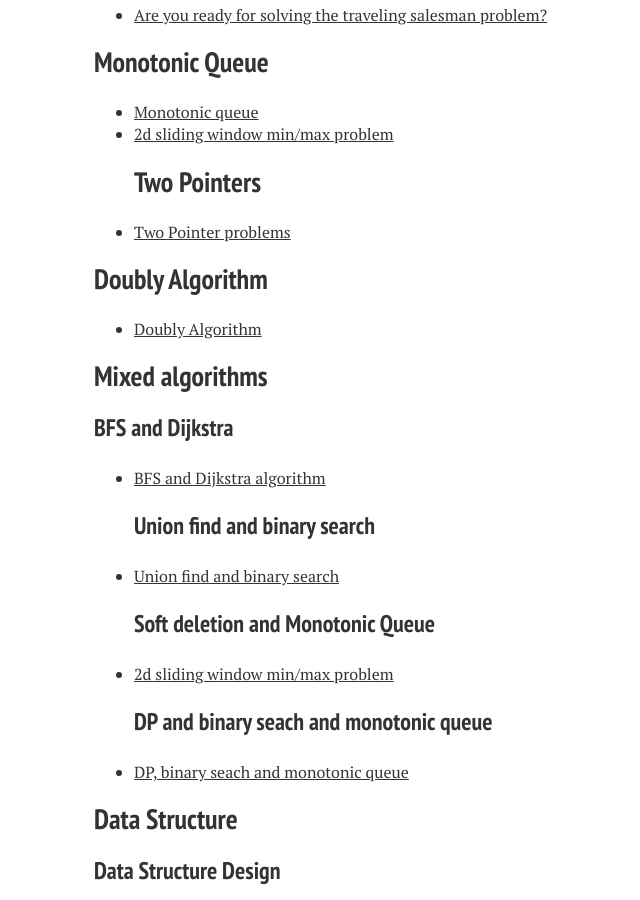
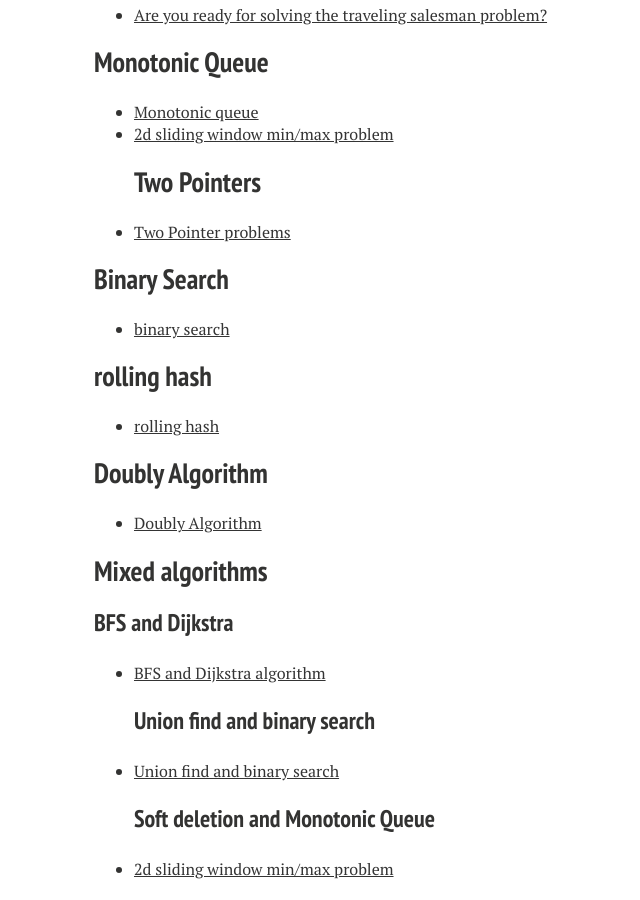
Before and after one commit to xiaokeshen/xiaokeshen.github.io, a Jekyll site: the page built from blog/index.md, in a window 1280 px wide and 900 px high, scrolled down 1923 px. Shown: the whole window, without its empty margins (226-866 px from the left). Built offline with Jekyll 4.4.1, drawn with Linux system fonts in a browser that asks for light colours; nearby versions of some CDN libraries; some of the changed text lies outside the part shown.

Commit message:
add two blogs

```diff
--- a/blog/index.md
+++ b/blog/index.md
@@ -73,6 +73,12 @@ My 'Serious' coding got started since I became a student as a Computer Science M
 ## Two Pointers
 - [Two Pointer problems](https://medium.com/@jim.morris.shen/two-pointers-5bc86424ffd4?source=friends_link&sk=20eb28ea867ad7f3a3e67b22fd5bf4f9)
 
+## Binary Search
+- [binary search](https://medium.com/@jim.morris.shen/binary-search-30f3d0d7225?source=friends_link&sk=585409d25eeb3e41daea53f3a16c4b5d)
+
+## rolling hash
+- [rolling hash](https://medium.com/@jim.morris.shen/rolling-hash-problems-26c7a1346545?source=friends_link&sk=893381007ee153435b5f3dc2b4675bc2)
+
 ## Doubly Algorithm
 - [Doubly Algorithm](https://medium.com/@jim.morris.shen/doubly-algorithm-d7eb1f32155?source=friends_link&sk=79c782ac6aca25bd74592cc540039967)
 
```
